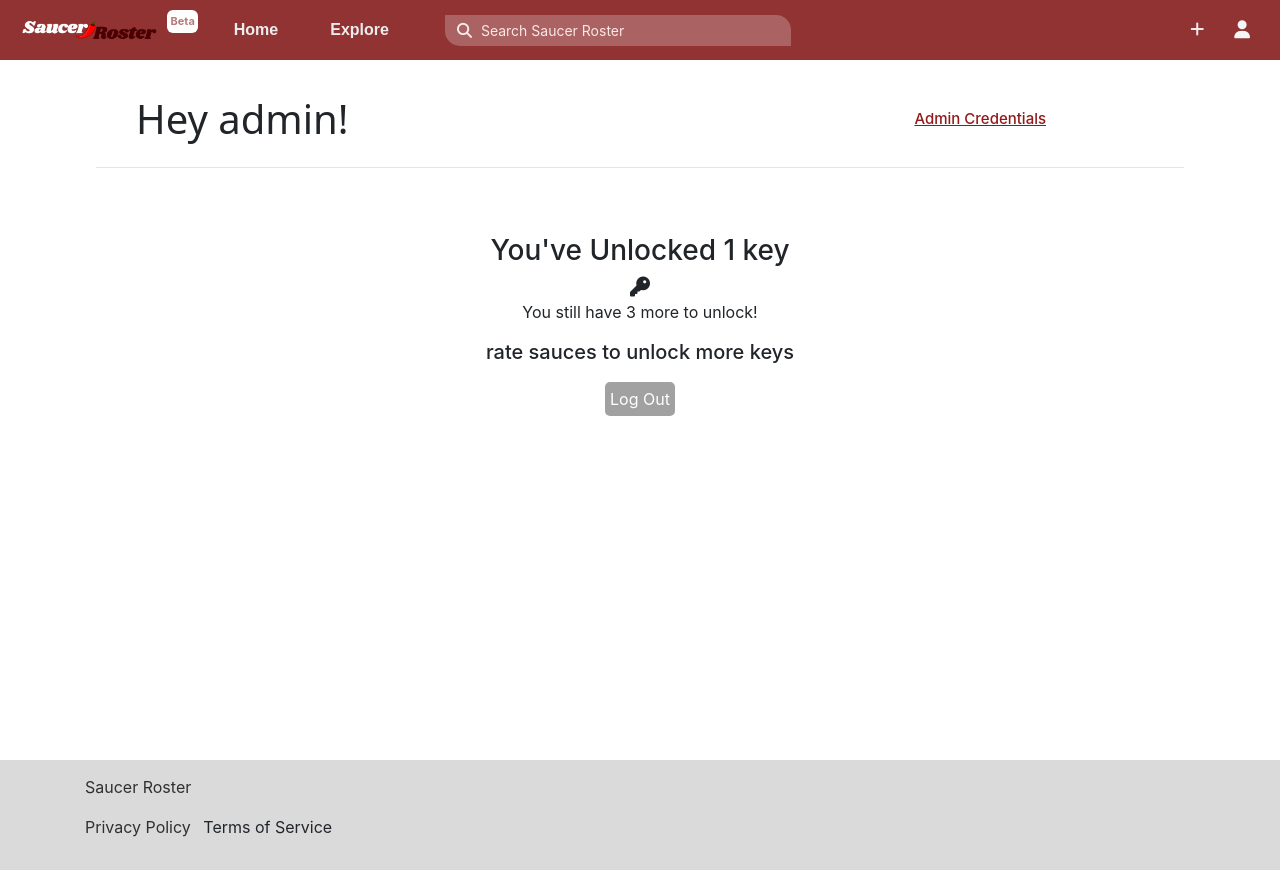
After one commit to BrianBFarias/SaucerRoster, a Django app: page /profile in a window 1280 px wide. The commit adds this page. Run offline with Django 4.2, Linux system fonts and the light colour scheme; a user stored in the database is signed in; data comes from the database, SQL or seed files in the repository; both versions use the stored data as it was after the commit; some libraries are stand-ins or nearby versions.

Commit message:
profile section

```diff
--- a/SaucerRoster/static/pages/explore.css
+++ b/SaucerRoster/static/pages/explore.css
@@ -14,6 +14,7 @@
 .post-section .explore-page{
     min-width: 100%;
     min-width: 85vw;
+    min-height: 88vh;
 }
 
 .selection-bar input{
@@ -204,7 +205,7 @@ fa-sliders{
 .selection-bar .filter-submit{
     width:100px;
 }
-.selection-bar .filter-btn:hover, .selection-bar{
+.selection-bar, .selection-bar{
     background-color: rgb(255, 255, 255);
 }
 
--- a/SaucerRoster/static/pages/layout.css
+++ b/SaucerRoster/static/pages/layout.css
@@ -5,6 +5,9 @@ footer{
     background-color: rgb(218, 218, 218);
     padding: 15px;
     height: fit-content;
+}
+a{
+    text-decoration: none;
 }
 
 footer p{
@@ -67,7 +70,7 @@ form .searchInput{
     padding: 10px;
     grid-column-gap: 20px;
     grid-template-rows:1fr;
-    grid-template-columns: auto auto auto auto 1fr;
+    grid-template-columns: auto auto auto  1fr;
     grid-template-areas: "a b c d e f g";
     justify-content:left;
 }
@@ -162,11 +165,7 @@ form .searchInput{
     color: rgb(219, 219, 219);
 }
 
-
-.login-status .logout a{
-    text-decoration: none;
-    font-weight: bold;
-    font-size: 12px;
-    font-family: Arial, Helvetica, sans-serif;
-    color: rgb(219, 219, 219);
+.fa-user{
+    color: whitesmoke;
+    font-size: 18px;
 }
--- a/SaucerRoster/static/pages/product.css
+++ b/SaucerRoster/static/pages/product.css
@@ -21,7 +21,7 @@
 }
 
 .body{
-    min-height: 90vh;
+    height: 100%;
 }
 
 #post-data .info{
@@ -280,6 +280,7 @@
     background-color: whitesmoke;
     text-align: center;
     justify-content: center;
+    min-height: 100%;
 }
 
 .fy h4{
--- /dev/null
+++ b/SaucerRoster/static/pages/profile.css
@@ -0,0 +1,70 @@
+section{
+    min-height: 87.5vh;
+    display: flex;
+    flex-direction: column;
+    gap: 0px;
+}
+
+a, a:hover{
+    text-decoration: none;
+    color: white;
+}
+
+.user{
+    height:fit-content ;
+    width: fit-content;
+    font-family: system-ui, -apple-system, BlinkMacSystemFont, 'Segoe UI', Roboto, Oxygen, Ubuntu, Cantarell, 'Open Sans', 'Helvetica Neue', sans-serif;
+    margin-left: 20%;
+    font-size: 40px;
+}
+
+.admin{
+    height:fit-content ;
+    font-family: system-ui, -apple-system, BlinkMacSystemFont, 'Segoe UI', Roboto, Oxygen, Ubuntu, Cantarell, 'Open Sans', 'Helvetica Neue', sans-serif;
+    margin: 10vh auto;
+    font-size: 40px;
+}
+
+hr{
+    width: 85%;
+}
+
+.logout{
+    margin:10px auto;
+    padding: 5px;
+    color: white;
+    width: fit-content;
+    border-radius: 5px;
+}
+
+.logout{
+    background-color: rgb(161, 161, 161);
+}
+
+.score{
+    margin: 0 auto;
+    text-align: center;
+}
+
+.score i{
+    font-size: 20px;
+}
+
+.score{
+    margin-top: 50px;
+}
+
+header{
+    margin-top: 35px;
+    display: grid;
+    grid-template-columns: auto auto;
+    grid-template-rows: auto;
+    text-align: center;
+    align-items: center;
+}
+
+header h6{
+    font-size: 15px;
+    text-decoration: underline;
+    color: rgb(146, 25, 25);
+}
--- a/SaucerRoster/templates/pages/add.html
+++ b/SaucerRoster/templates/pages/add.html
@@ -4,8 +4,6 @@
 {% block body %}
 <div class="add">
 
-    <p class="title">Add Sauce</p>
-    <hr>
 
     {% if error %}
     <p>Please ensure you fill in all fields</p>
--- a/SaucerRoster/templates/pages/layout.html
+++ b/SaucerRoster/templates/pages/layout.html
@@ -26,11 +26,6 @@
             <li class="nav-item" id="light-nav">
                 <a class="nav-link" href="{% url 'explore' %}" title="Explore">Explore</a>
             </li>
-            {% if user.username == 'admin' %}
-            <li class="add-item" id="light-add-nav">
-                <a id="add" class="nav-link" href="{% url 'add' %}"><i class="fas fa-plus"></i></a>
-            </li>
-            {% endif %}
             <li class="nav-item">
                 <form class="search" action = "{% url 'search' %}" method = "POST">
                     {% csrf_token %}
@@ -40,13 +35,17 @@
                     </div>
                 </form>
             </li>
+            {% if user.username == 'admin' %}
+            <li class="add-item" id="light-add-nav">
+                <a id="add" class="nav-link" href="{% url 'add' %}"><i class="fas fa-plus"></i></a>
+            </li>
+            {% endif %}
             {% if user.is_authenticated %}
-            <div class="login-status">
-                <li class="logout">
-                    <a class="nav-link" href="{% url 'logout' %}">Log Out</a>
-                </li>
-            </div>
-
+            <li class="profile">
+                <a href="{% url 'profile' %}">
+                    <i class="fas fa-user"></i>
+                </a>
+            </li>
             {% else %}
                 <div class="login-status">
                     <li class="nav-item" id="dark-nav">
--- /dev/null
+++ b/SaucerRoster/templates/pages/profile.html
@@ -0,0 +1,137 @@
+{% extends "pages/layout.html" %}
+{% load static %}
+
+{% block body %}
+{% if user.is_superuser %}
+<section>
+    <header>
+        <h4 class="user"> Hey {{user.username}}!</h4>
+        <h6>Admin Credentials</h6>
+    </header>
+    <hr>
+    {% if status == 1 %}
+    <div class="score">
+        <h3> You Havent Unlocked any keys yet  </h3>
+        <i class="fa-regular fa-face-frown"></i>
+        <p>The more keys you unlock, the more accurate and catured hot sauces you'll be given</p>
+    </div>
+    {% elif status == 2 %}
+        <div class="score">
+            <div>
+                <h3> You've Unlocked 1 key </h3>
+                <i class="fa-solid fa-key"></i>
+            </div>
+            <p>You still have 3 more to unlock!</p>
+            <h5>rate sauces to unlock more keys</h5>
+        </div>
+    {% elif status == 3 %}
+    <div class="score">
+        <div>
+            <h3> You've Unlocked 2 keys </h3>
+            <div>
+                <i class="fa-solid fa-key"></i>
+                <i class="fa-solid fa-key"></i>
+            </div>
+        </div>
+        <p>You still have 2 more to unlock!</p>
+        <h5>rate sauces to unlock more keys</h5>
+    </div>
+    {% elif status == 4 %}
+    <div class="score">
+        <div>
+            <h3> You've Unlocked 3 keys </h3>
+            <div>
+                <i class="fa-solid fa-key"></i>
+                <i class="fa-solid fa-key"></i>
+                <i class="fa-solid fa-key"></i>
+            </div>
+        </div>
+        <p>You still have 1 more to unlock!</p>
+        <h5>rate sauces to unlock more keys</h5>
+    </div>
+    {% elif status == 5 %}
+    <div class="score">
+        <div>
+            <h3> You've Unlocked Max keys </h3>
+            <div>
+                <i class="fa-solid fa-key"></i>
+                <i class="fa-solid fa-key"></i>
+                <i class="fa-solid fa-key"></i>
+                <i class="fa-solid fa-key"></i>
+            </div>
+        </div>
+        <p>This is as optimal as it gets! </p>
+    </div>
+    {% endif %}
+    <a class="logout" href="{% url 'logout' %}">Log Out</a>
+</section>
+{% else %}
+<section>
+    <header>
+        <h4 class="user"> Hey {{user.username}}!</h4>
+    </header>
+    <hr>
+    {% if status == 1 %}
+    <div class="score">
+        <h3> You Havent Unlocked any keys yet  </h3>
+        <i class="fa-regular fa-face-frown"></i>
+        <p>The more keys you unlock, the more accurate and catured hot sauces you'll be given</p>
+    </div>
+    {% elif status == 2 %}
+        <div class="score">
+            <div>
+                <h3> You've Unlocked 1 key </h3>
+                <i class="fa-solid fa-key"></i>
+            </div>
+            <p>You still have 3 more to unlock!</p>
+            <h5>rate sauces to unlock more keys</h5>
+        </div>
+    {% elif status == 3 %}
+    <div class="score">
+        <div>
+            <h3> You've Unlocked 2 keys </h3>
+            <div>
+                <i class="fa-solid fa-key"></i>
+                <i class="fa-solid fa-key"></i>
+            </div>
+        </div>
+        <p>You still have 2 more to unlock!</p>
+        <h5>rate sauces to unlock more keys</h5>
+    </div>
+    {% elif status == 4 %}
+    <div class="score">
+        <div>
+            <h3> You've Unlocked 3 keys </h3>
+            <div>
+                <i class="fa-solid fa-key"></i>
+                <i class="fa-solid fa-key"></i>
+                <i class="fa-solid fa-key"></i>
+            </div>
+        </div>
+        <p>You still have 1 more to unlock!</p>
+        <h5>rate sauces to unlock more keys</h5>
+    </div>
+    {% elif status == 5 %}
+    <div class="score">
+        <div>
+            <h3> You've Unlocked Max keys </h3>
+            <div>
+                <i class="fa-solid fa-key"></i>
+                <i class="fa-solid fa-key"></i>
+                <i class="fa-solid fa-key"></i>
+                <i class="fa-solid fa-key"></i>
+            </div>
+        </div>
+        <p>This is as optimal as it gets! </p>
+    </div>
+    {% endif %}
+
+    <a class="logout" href="{% url 'logout' %}">Log Out</a>
+</section>
+{% endif %}
+{% endblock %}
+
+
+{% block script %}
+<link href="{% static 'pages/profile.css' %}" rel="stylesheet">
+{% endblock %}
--- a/SaucerRoster/urls.py
+++ b/SaucerRoster/urls.py
@@ -11,6 +11,7 @@ urlpatterns = [
     path("add", views.add, name="add"),
     path("explore", views.explore, name="explore"),
     path("Sauce/<int:post_id>", views.sauce, name="Sauce"),
+    path("profile", views.profile, name="profile"),
 
     # API
     path("posts", views.Allposts, name="posts"),
--- a/SaucerRoster/views.py
+++ b/SaucerRoster/views.py
@@ -276,3 +276,26 @@ def ratingA(request, post_id):
     flavor_rank = this_flavor/post.rating.count()
 
     return JsonResponse({'spice_rank':spice_rank, 'flavor_rank': flavor_rank}, safe=False)
+
+@login_required
+def profile(request):
+    status=1
+    posts=0
+    points=0
+    for post in Post.objects.all():
+        if post.rating.filter(poster=request.user):
+            posts+=1
+            points+=1
+
+    if posts>=10 and posts<50:
+        status =2
+    elif posts>=50 and posts<100:
+        status =3
+    elif posts>=50 and posts<100:
+        status =4
+    elif posts>=100:
+        status =5
+
+    return render(request, "pages/profile.html", {
+        'status':status,
+    })
```
Also changed, not shown: SaucerRoster/static/pages/add.css (+1 -11 lines), SaucerRoster/static/pages/explore.js (+8 -8 lines), SaucerRoster/static/pages/index.css (+24 -1 lines), SaucerRoster/templates/pages/index.html (+8 -2 lines), SaucerRoster/static/images/elmo-fire.gif (added), db.sqlite3.
